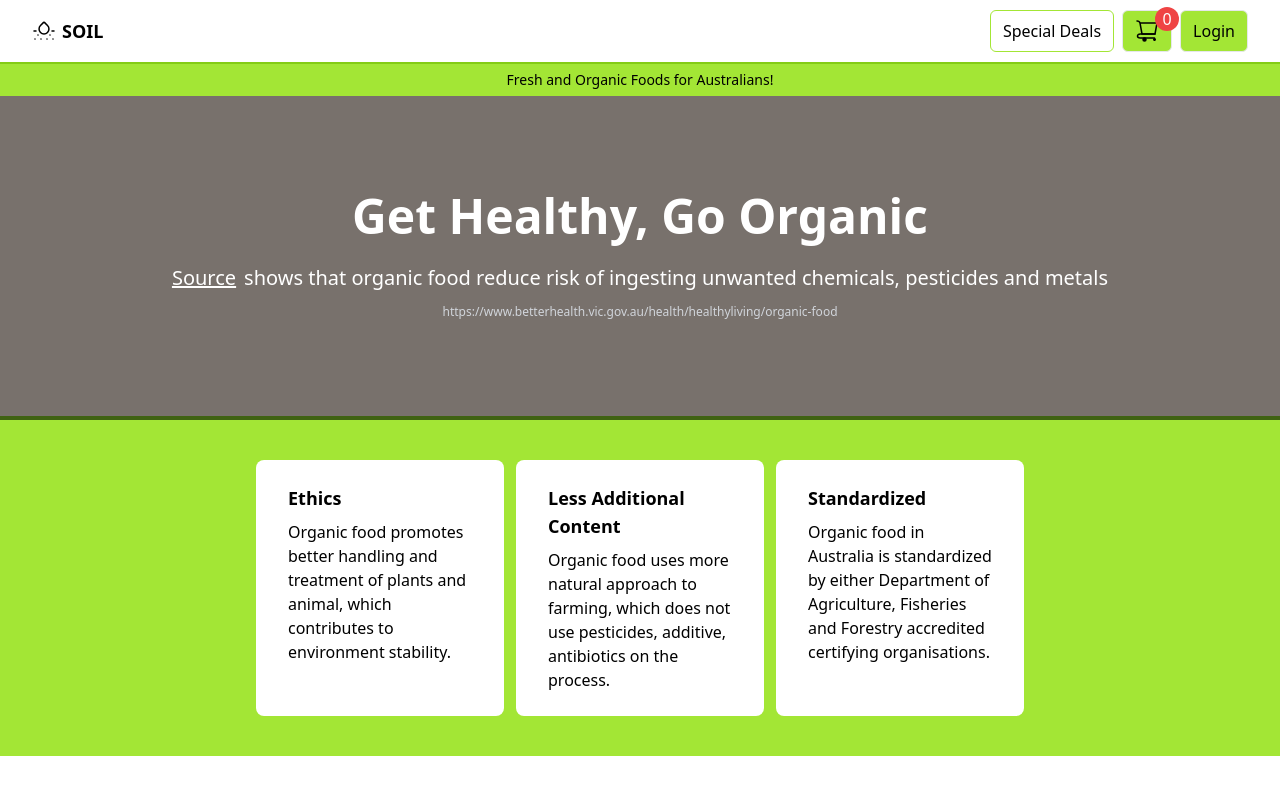
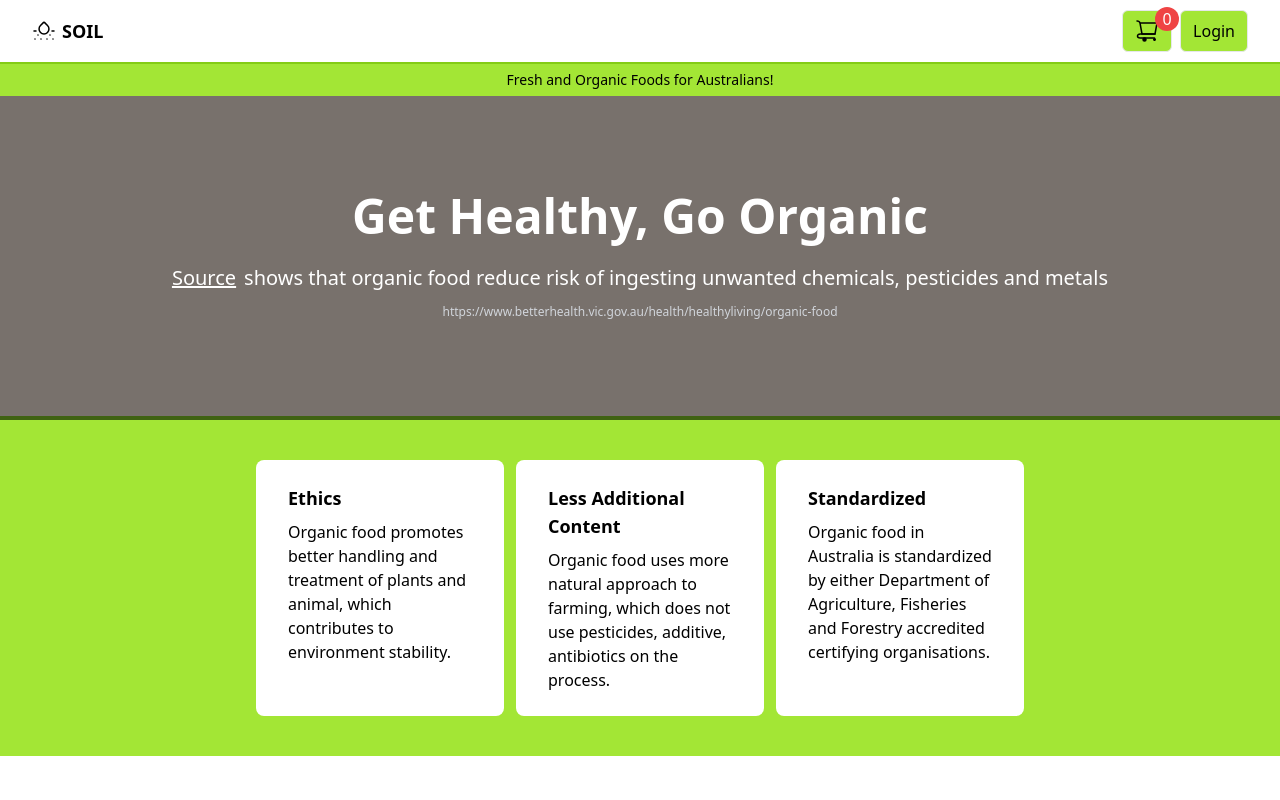
Before and after one commit to vinleeit/SOIL, a React (Vite) app: page / in a window 1280 px wide. Shown: the top 800 px of the page. Built offline with nearby package versions, Linux system fonts and the light colour scheme.

Commit message:
fix: removed special deal button

```diff
--- a/src/components/SoilHeader.tsx
+++ b/src/components/SoilHeader.tsx
@@ -1,10 +1,10 @@
-import React, { useContext, useState } from "react"
-import SoilButton from "./SoilButton"
-import SoilLogo from "../components/SoilLogo"
-import Menu from "../assets/menu.svg"
-import Cart from "../assets/cart.svg"
-import { useLocation, useNavigate } from "react-router-dom"
-import { useShoppingCart } from "./ShoppingCartProvider"
+import React, { useContext, useState } from "react";
+import SoilButton from "./SoilButton";
+import SoilLogo from "../components/SoilLogo";
+import Menu from "../assets/menu.svg";
+import Cart from "../assets/cart.svg";
+import { useLocation, useNavigate } from "react-router-dom";
+import { useShoppingCart } from "./ShoppingCartProvider";
 import { AuthContext, AuthContextValue } from "../context/AuthContext";
 
 export default function SoilHeader() {
@@ -23,14 +23,14 @@ export default function SoilHeader() {
     }
   }, [location]);
 
-  const login = () => navigate("/login")
-  const shoppingCart = () => navigate("/cart")
+  const login = () => navigate("/login");
+  const shoppingCart = () => navigate("/cart");
   const doLogout = () => {
     logout();
     navigate("/");
   };
 
-  var shoppingCartContext = useShoppingCart()
+  const shoppingCartContext = useShoppingCart();
 
   /**
    * Toggle the menu opend/closed.
@@ -51,9 +51,6 @@ export default function SoilHeader() {
         <nav className="flex h-full items-center justify-between px-8 border-b-2 border-lime-500">
           <SoilLogo />
           <ul className="space-x-2 hidden md:flex">
-            <li>
-              <SoilButton outlined>Special Deals</SoilButton>
-            </li>
             {user && (
               <li>
                 <SoilButton outlined onClick={() => navigate("/profile")}>
@@ -72,7 +69,9 @@ export default function SoilHeader() {
             <li>
               {user ? (
                 <div>
-                  <SoilButton colour="secondary" onClick={doLogout}>Logout</SoilButton>
+                  <SoilButton colour="secondary" onClick={doLogout}>
+                    Logout
+                  </SoilButton>
                 </div>
               ) : (
                 <SoilButton onClick={login}>Login</SoilButton>
@@ -107,14 +106,7 @@ export default function SoilHeader() {
           className={`relative w-full p-12 bg-white mx-auto flex-col flex transition-transform duration-200 ease-in-out ${isMenuOpen ? "translate-x-0" : "-translate-x-full"}`}
         >
           <SoilLogo size="medium" vertical onClick={() => toggleMenu(false)} />
-          <div className="flex flex-col h-full justify-between">
-            <ul className="my-7 space-y-3">
-              <li>
-                <SoilButton outlined fullWidth>
-                  Special Deals
-                </SoilButton>
-              </li>
-            </ul>
+          <div className="flex flex-col h-full justify-end">
             <ul className="space-y-3">
               {user && (
                 <li>
```
